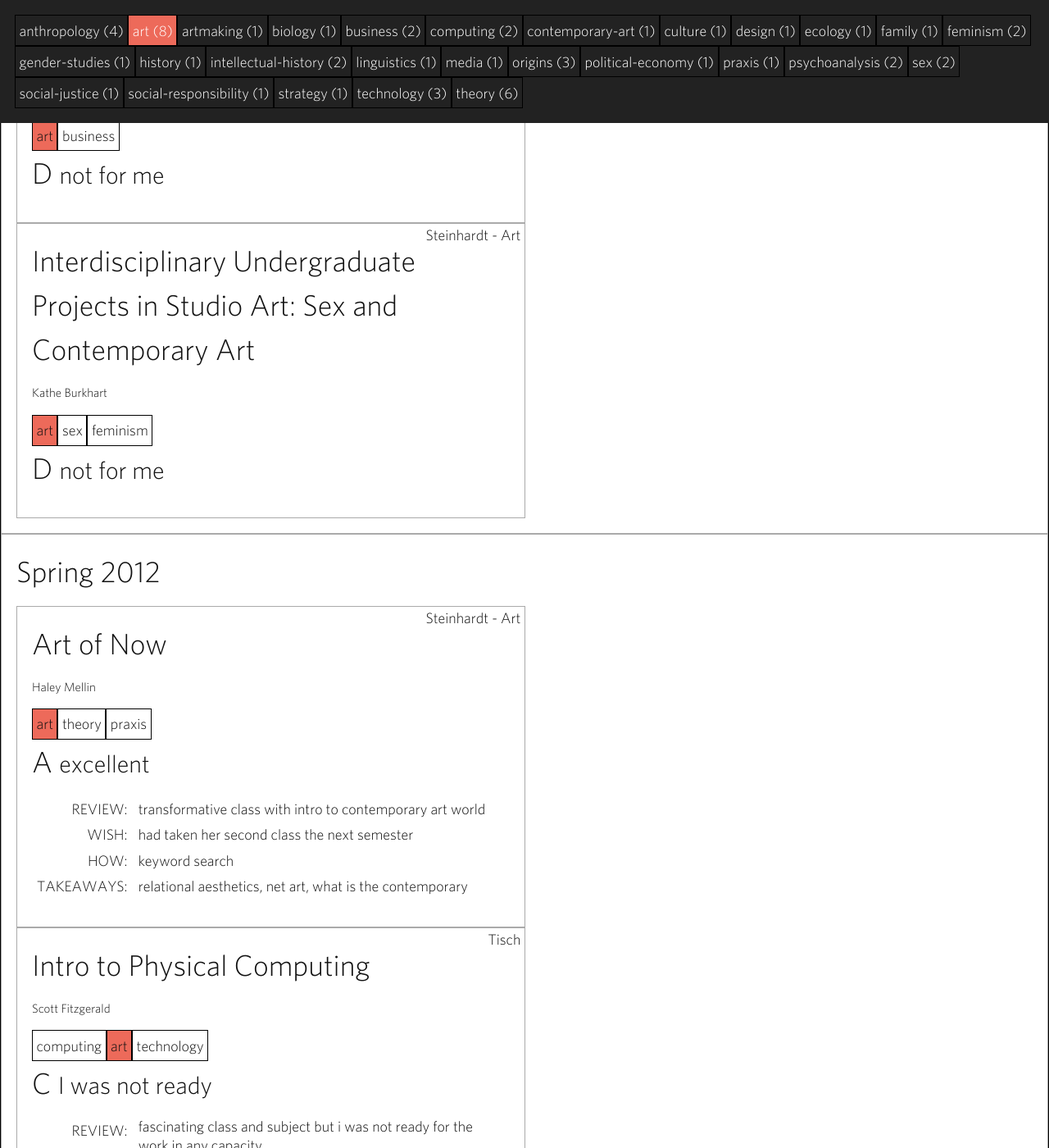
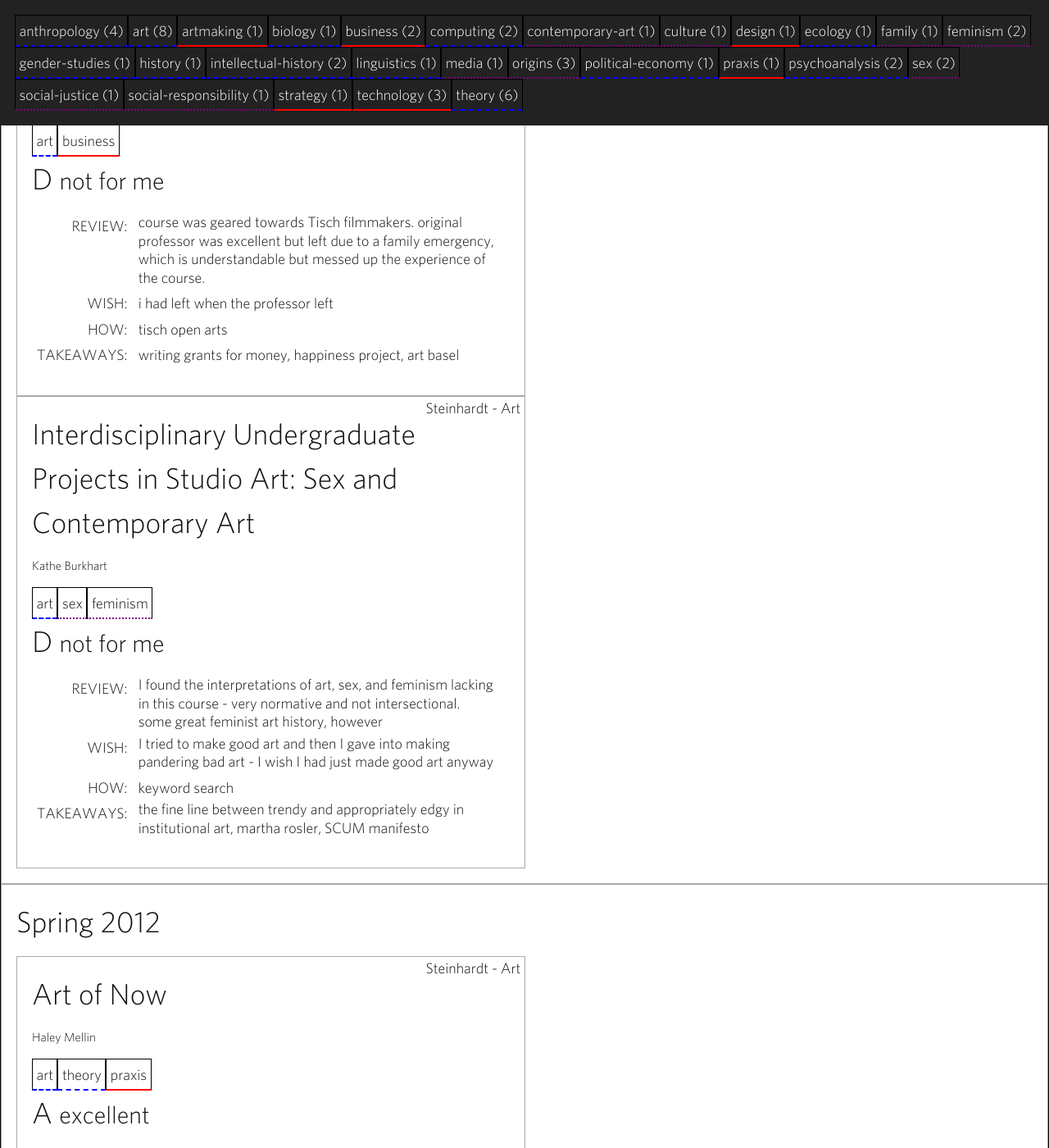
Before and after one commit to anthroviz/compbook, a Jekyll site: the page built from index.html, in a window 1280 px wide and 1400 px high, scrolled down 18855 px. Shown: the whole window at 82% size. Built offline with Jekyll 4.4.1, drawn with Linux system fonts in a browser that asks for light colours; nearby versions of some CDN libraries; some of the changed lines change nothing that is shown.

Commit message:
course rank bucketing code and temp colors

```diff
--- a/_posts/2015-10-08-coursework.markdown
+++ b/_posts/2015-10-08-coursework.markdown
@@ -47,7 +47,7 @@ var coursework = {
 	"data": {
 		"isTopic": ["contemporary-art", "social-responsibility", "origins", "family", "feminism", "sex", "social-justice", "culture", "media"],
 		"isApplied": ["design", "artmaking", "strategy", "praxis", "technology", "business"],
-		"isTheory": ["art", "ecology", "biology", "critical-theory", "intellectual-history", "anthropology", "computing", "gender-studies", "linguistics", "history", "psychoanalysis", "political-economy"],
+		"isTheory": ["art", "ecology", "biology", "critical-theory", "intellectual-history", "anthropology", "computing", "gender-studies", "linguistics", "history", "psychoanalysis", "political-economy", "theory"],
 		"allSemesters": ["spring13", "fall12", "spring12", "fall11"],
 		"allRankings": ["A", "B", "C", "D"],
 		"ranks": {
@@ -150,7 +150,11 @@ var coursework = {
 						"tags": ["art", "business"]
 					},
 					"subjective": {
-						"rank": "D"
+						"rank": "D",
+						"review": "course was geared towards Tisch filmmakers. original professor was excellent but left due to a family emergency, which is understandable but messed up the experience of the course.",
+						"wish": "i had left when the professor left",
+						"how": "tisch open arts",
+						"takeaways": "writing grants for money, happiness project, art basel"
 					}
 				},
 				{
@@ -161,7 +165,11 @@ var coursework = {
 						"tags": ["art", "sex", "feminism"]
 					},
 					"subjective": {
-						"rank": "D"
+						"rank": "D",
+						"review": "I found the interpretations of art, sex, and feminism lacking in this course - very normative and not intersectional. some great feminist art history, however",
+						"wish": "I tried to make good art and then I gave into making pandering bad art - I wish I had just made good art anyway",
+						"how": "keyword search",
+						"takeaways": "the fine line between trendy and appropriately edgy in institutional art, martha rosler, SCUM manifesto"
 					}
 				}
 			]
@@ -330,9 +338,40 @@ var coursework = {
 			return reviewArr.join("");
 		}
 
-		function makeTag(template, currentTag, numTrue) {
+		function checkSubjectType(addTagObject) {
+			var checkBalances = [coursework.data.isTopic, coursework.data.isTheory, coursework.data.isApplied];
+			for (var c = 0; c < checkBalances.length; c++) {
+				var subjectCheckIndex = checkBalances[c].indexOf(addTagObject.subject);
+				if (subjectCheckIndex > -1) {
+					switch (c) {
+						case 0:
+							addTagObject.special = "is-topic";
+							break;
+						case 1:
+							addTagObject.special = "is-theory";
+							break;
+						case 2:
+							addTagObject.special = "is-applied";
+							break;
+						default:
+							break;
+					}
+				}
+			}
+		}
+
+		function makeTag(settingsObject) {
+			var template = settingsObject.template;
+			var currentTag = settingsObject.subject;
+			var numTrue = settingsObject.number;
+			var special;
+
+			// {?} bucket subject properly
+			checkSubjectType(settingsObject);
+			special = settingsObject.special;
+
 			var num = numTrue ? " (" + masterSubjects[currentTag] + ")" : "";
-			template.push('<span class="course-tag ' + currentTag + '">' + currentTag + num + '</span>')
+			template.push('<span class="course-tag ' + currentTag + (special ? " " + special : "") + '">' + currentTag + num + '</span>')
 		}
 
 		function checkTag(currentTag) {
@@ -351,6 +390,8 @@ var coursework = {
 			disciplineTags.push(currentTag);
 		}
 
+
+
 		// {?} makes course cards
 		for (var j = 0; j < readSemesters.length; j++) {
 			var thisSemester = readSemesters[j];
@@ -364,7 +405,8 @@ var coursework = {
 						// COURSE TAGS
 						for (var m = 0; m < thisCourse.objective.tags.length; m++) {
 							checkTag(thisCourse.objective.tags[m]);
-							makeTag(htmlTemplate, thisCourse.objective.tags[m]);
+							var addTag = {'template': htmlTemplate, 'subject': thisCourse.objective.tags[m]};
+							makeTag(addTag);
 						}
 
 					var letterRank = thisCourse.subjective.rank;
@@ -379,19 +421,9 @@ var coursework = {
 
 		// {?} makes courses header
 		for (var subj in masterSubjects) {
-			makeTag(uniqueTags, subj, true);
-
-			var checkBalances = [coursework.data.isTopic, coursework.data.isTheory, coursework.data.isApplied];
-
-			for (var c = 0; c < checkBalances.length; c++) {
-				console.log(c);
-				console.log(checkBalances[c].indexOf(subj) > 0);
-			}
-
-			console.log(coursework.data.isTopic.indexOf(subj) > 0);
+			var addTagHeader = {'template': uniqueTags, 'subject': subj, 'number': true};
+			makeTag(addTagHeader);
 		}
-
-		console.log(masterSubjects);
 
 		$(".courses__overview").html(uniqueTags.sort());
 		return htmlTemplate.join("");
@@ -473,7 +505,16 @@ body {
 
 /* course tag lyfe */
 .course-tag.art {
-	background-color: #ED6A5A;
+	/*background-color: #ED6A5A;*/
+}
+.course-tag.is-theory {
+	border-bottom: 2px dashed blue;
+}
+.course-tag.is-applied {
+	border-bottom: 2px solid red;
+}
+.course-tag.is-topic {
+	border-bottom: 2px dotted purple;
 }
 </style>
 
```
